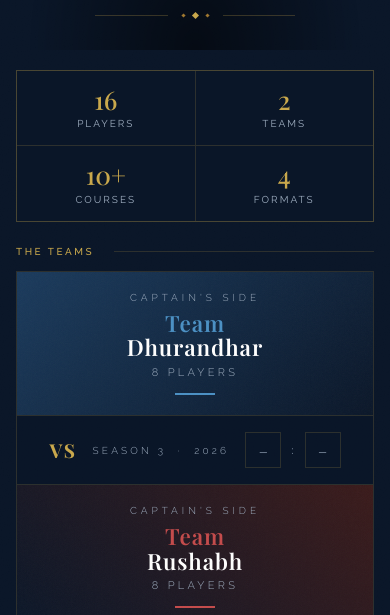
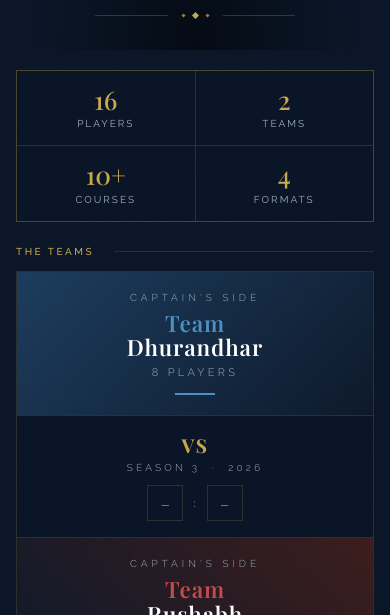
Before and after one commit to selvashanmuga/rtgs-pgl, a website: page public/season3.html in a window 390 px wide. Shown: the part 229-844 px from the top of the page. Drawn offline with nearby package versions, Linux system fonts and the light colour scheme; a web font is replaced by a local one.

Commit message:
fix: stack VS section vertically on mobile layout

```diff
--- a/public/season3.html
+++ b/public/season3.html
@@ -590,11 +590,11 @@
       .clash-vs {
         border-left: none; border-right: none;
         border-top: 1px solid var(--border); border-bottom: 1px solid var(--border);
-        padding: 16px 20px; flex-direction: row; gap: 16px;
+        padding: 16px 20px; flex-direction: column; gap: 4px;
       }
       .vs-label { font-size: 1.2rem; }
       .vs-sub { margin-top: 0; }
-      .clash-score { margin-top: 0; }
+      .clash-score { margin-top: 8px; }
 
       .roster-section { margin-bottom: 24px; }
       .roster-grids { grid-template-columns: 1fr; gap: 12px; }
```
